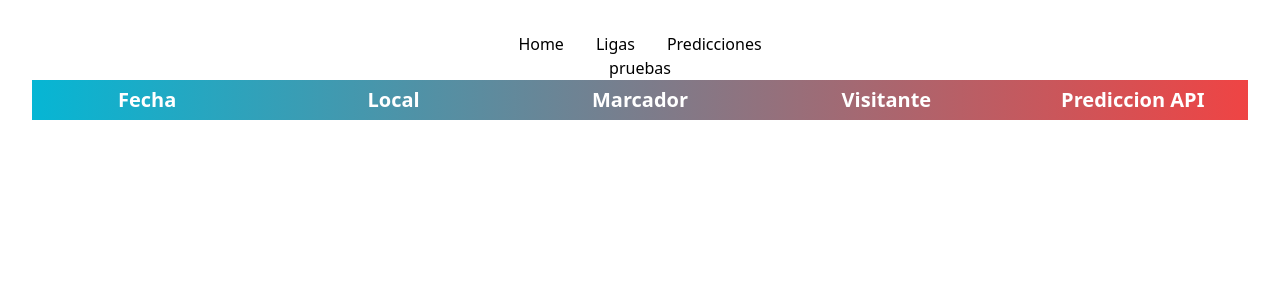
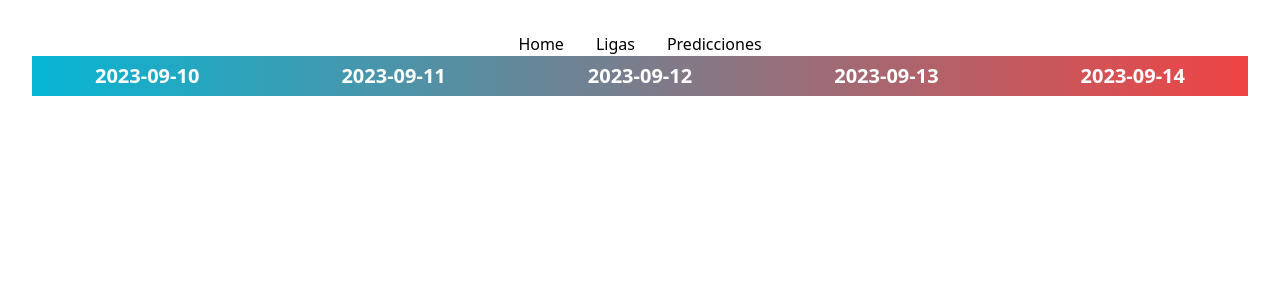
Before and after one commit to MMiigguueellGS/fooball-predictions, a React (Vite) app: page / in a window 1280 px wide. Shown: the top 300 px of the page. Built offline with nearby package versions, Linux system fonts and the light colour scheme; the HTML template or start-up script is replaced by a standard one.

Commit message:
agrenda partidos por dia

```diff
--- a/package.json
+++ b/package.json
@@ -11,6 +11,8 @@
   },
   "dependencies": {
     "axios": "^1.5.0",
+    "date-fns": "^2.30.0",
+    "moment": "^2.29.4",
     "react": "^18.2.0",
     "react-dom": "^18.2.0",
     "react-router-dom": "^6.16.0"
--- a/src/DailyMatches/DailyMatchesFixture.jsx
+++ b/src/DailyMatches/DailyMatchesFixture.jsx
@@ -1,11 +1,31 @@
 import React, { useState } from "react";
 import DailyMatchesFixtureList from "./DailyMatchesFixtureList";
+import axios from "axios";
+import { format } from "date-fns";
+// import { es } from "date-fns/locale";
 
 const DailyMatchesFixture = () => {
   const [DailyMatches, setDailyMatches] = useState([]);
-  function fixtureprueba() {
-    //const url ="https://v3.football.api-sports.io/fixtures?date=2023-10-22";// este endpoint me obtiene la programacion de partidos para este fecha
-    const url = "https://v3.football.api-sports.io/fixtures?live=all";
+  const headers = {
+    headers: {
+      "x-rapidapi-host": "v3.football.api-sports.io",
+      "x-rapidapi-key": "f2644de95c12ea7a21cdf3b27aa29ef0",
+    },
+  };
+  const dateList = (valor)=>{
+    const currentDate = new Date();
+    // Clona la fecha actual para no modificar la original
+    const modifiedDate = new Date(currentDate);
+    // Suma o resta días según tus necesidades
+    modifiedDate.setDate(currentDate.getDate() + valor); // Para sumar un día
+    // Formatea la fecha modificada según tus necesidades
+    const formattedModifiedDate = format(modifiedDate, "yyyy-MM-dd");
+    return formattedModifiedDate
+  }
+  function fixtureForDay(date) {
+
+    const url = `https://v3.football.api-sports.io/fixtures?date=${date}`; // este endpoint me obtiene la programacion de partidos para este fecha
+    // const url = "https://v3.football.api-sports.io/fixtures?live=all";
     axios
       .get(url, headers)
       .then(({ data }) => setDailyMatches(data.response))
@@ -13,14 +33,22 @@ const DailyMatchesFixture = () => {
   }
   return (
     <div>
-      <button onClick={fixtureprueba}>pruebas</button>
+
       <section className="grid gap-5 ">
         <ul className="grid  items-center grid-cols-5 gap-4 text-white h-10 bg-gradient-to-r from-cyan-500 to-red-500">
-          <li className="text-xl font-semibold">Fecha</li>
-          <li className="text-xl font-semibold">Local</li>
-          <li className="text-xl font-semibold">Marcador</li>
-          <li className="text-xl font-semibold">Visitante</li>
-          <li className="text-xl font-semibold">Prediccion API</li>
+          <li onClick={()=>fixtureForDay(dateList(-2))} className="text-xl font-semibold cursor-pointer">
+            {dateList(-2)}
+          </li>
+          <li onClick={()=>fixtureForDay(dateList(-1))} className="text-xl font-semibold cursor-pointer">
+            {dateList(-1)}
+          </li>
+          <li onClick={()=>fixtureForDay(dateList(0))} className="text-xl font-semibold cursor-pointer">
+            {dateList(0)}       </li>
+          <li onClick={()=>fixtureForDay(dateList(+1))} className="text-xl font-semibold cursor-pointer">
+            {dateList(+1)}
+          </li>
+          <li onClick={()=>fixtureForDay(dateList(+2))} className="text-xl font-semibold cursor-pointer">
+            {dateList(+2)}       </li>
         </ul>
         <section className="grid gap-4 ">
           {DailyMatches.map((game) => (
--- a/src/DailyMatches/DailyMatchesFixtureList.jsx
+++ b/src/DailyMatches/DailyMatchesFixtureList.jsx
@@ -1,9 +1,60 @@
 import React from 'react'
 
 const DailyMatchesFixtureList = ({game}) => {
+  // const date = game.fixture.date.slice(0, 10);
+  const time = game.fixture.timestamp
+
+  const fecha = new Date(time * 1000); // Convertir de segundos a milisegundos
+
+  const horas = fecha.getHours();
+  const minutos = fecha.getMinutes();
+  const segundos = fecha.getSeconds();
+  const color = {
+    win: "text-emerald-600",
+    lose: "text-[#dd0025]",
+    draw: " text-[#F18F01]",
+  };
+  // resultados que sirven para pintar
+  const winHome =game.goals.home >game.goals.away
+  const loseHome =game.goals.home<game.goals.away
+  const draw =game.goals.home === game.goals.away
   return (
-    <div>DailyMatchesFixtureList</div>
-  )
+    <article className="grid grid-cols-5 gap-4 items-center">
+    <span>{horas} : {minutos} : {segundos}</span>
+
+    <div className="grid grid-cols-2 justify-center items-center  ">
+      <div className={`${winHome&&color.win} ${loseHome&&color.lose} ${draw&&color.draw}  font-semibold`}>
+        <span>{game.teams.home.name}</span>
+      </div>
+      <div className="flex justify-center">
+        <img
+          className="w-[50px] h-[50px]"
+          src={game.teams.home.logo}
+          alt=""
+        />
+      </div>
+    </div>
+    <span className="">
+      {game.goals.home} - {game.goals.away}
+    </span>
+    <div className="grid grid-cols-2 justify-center items-center">
+      <div className="flex justify-center">
+        <img
+          className="w-[50px] h-[50px] "
+          src={game.teams.away.logo}
+          alt=""
+        />
+      </div>
+      <div className={`${winHome&&color.lose} ${loseHome&&color.win} ${draw&&color.draw} font-semibold`}>
+        <span>{game.teams.away.name}</span>
+      </div>
+    </div>
+    <div>
+      {/* <Link className="bg-sky-700/50 p-2 " to="">Ver prediccion</Link> */}
+    </div>
+  </article>
+);
+
 }
 
 export default DailyMatchesFixtureList
```
Also changed, not shown: 1 other file (tests, documents, lock files or other folders).
